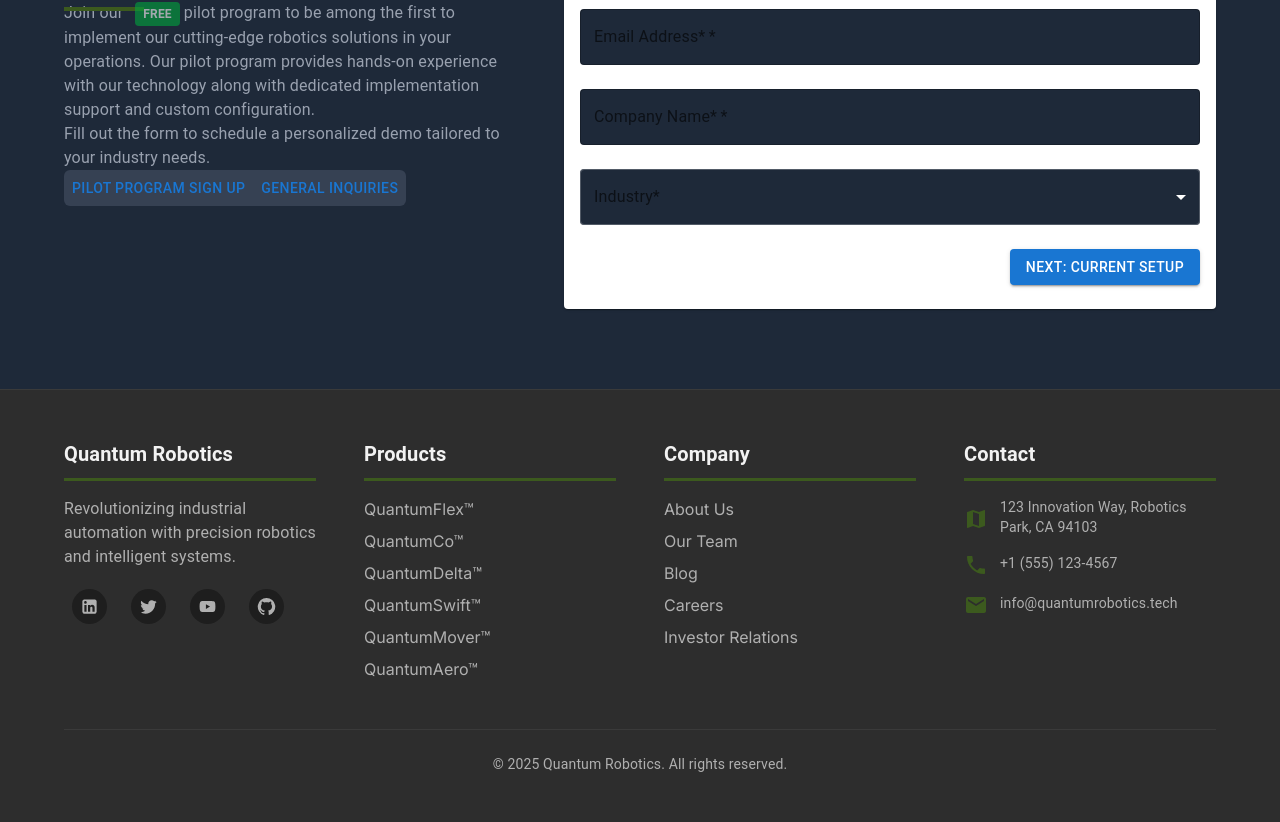
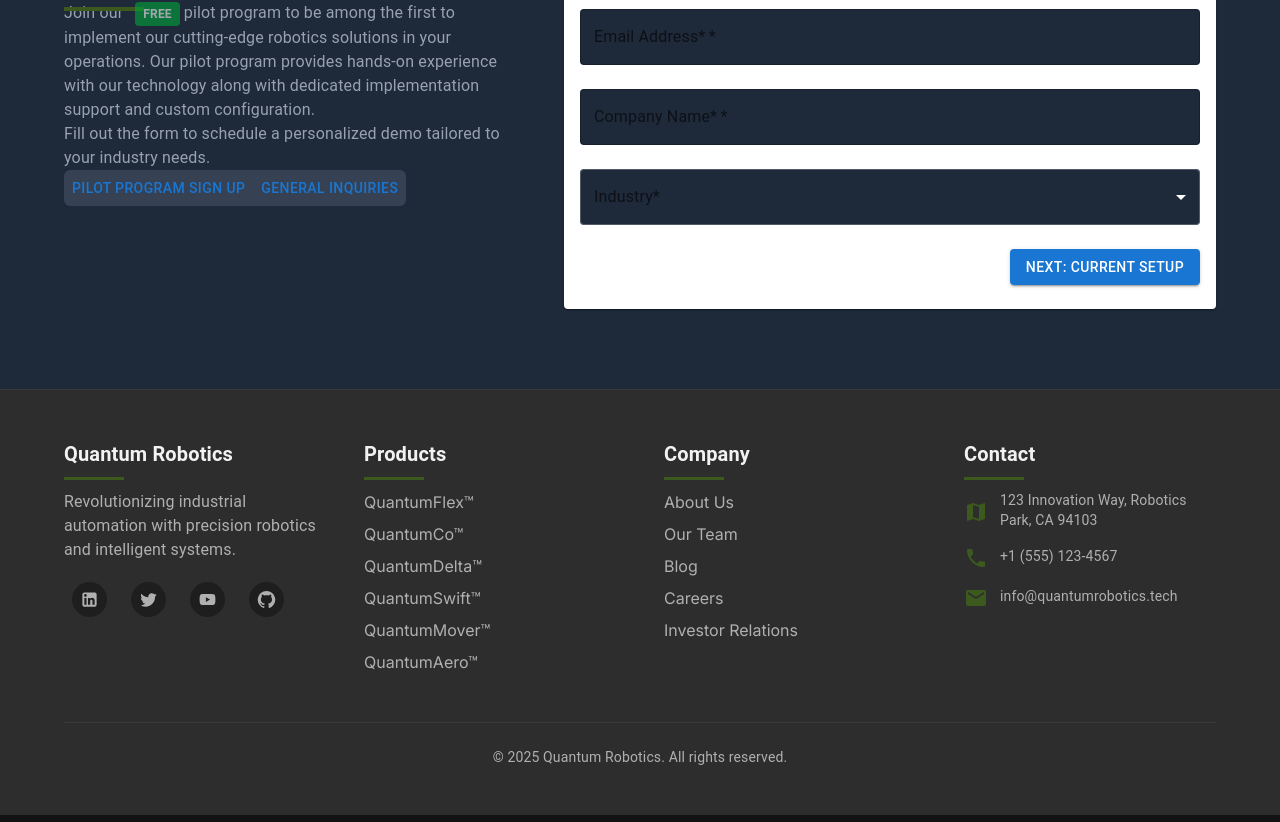
Before and after one commit to Quantum-007/Landing-Page, a Next.js app: page / in a window 1280 px wide. Shown: the part 6201-7023 px from the top of the page. Built offline with nearby package versions, Linux system fonts and the light colour scheme.

Commit message:
Updated Footer

```diff
--- a/src/components/molecultes/Footer.tsx
+++ b/src/components/molecultes/Footer.tsx
@@ -31,13 +31,24 @@ const Footer = () => {
             <Typography
               variant="h6"
               fontWeight="600"
-              className="font-semibold pb-2 text-[#f2f2f2]"
-              sx={{ borderBottomWidth: 3, borderBottomColor: '#3c5a1e' }}
+              className="font-semibold text-[#f2f2f2]"
+              sx={{
+                position: 'relative',
+                '&::after': {
+                  content: '""',
+                  position: 'absolute',
+                  left: 0,
+                  height: '3px',
+                  width: '60px',
+                  bottom: '-10px',
+                  backgroundColor: '#3c5a1e',
+                },
+              }}
             >
               Quantum Robotics
             </Typography>
 
-            <Typography variant="body1" className="text-[#b0b0b0] pt-4">
+            <Typography variant="body1" className="text-[#b0b0b0] pt-5">
               Revolutionizing industrial automation with precision robotics and
               intelligent systems.
             </Typography>
@@ -95,13 +106,24 @@ const Footer = () => {
             <Typography
               variant="h6"
               fontWeight="600"
-              className="font-semibold pb-2 text-[#f2f2f2]"
-              sx={{ borderBottomWidth: 3, borderBottomColor: '#3c5a1e' }}
+              className="font-semibold text-[#f2f2f2]"
+              sx={{
+                position: 'relative',
+                '&::after': {
+                  content: '""',
+                  position: 'absolute',
+                  left: 0,
+                  height: '3px',
+                  width: '60px',
+                  bottom: '-10px',
+                  backgroundColor: '#3c5a1e',
+                },
+              }}
             >
               Products
             </Typography>
 
-            <Box className="space-y-2 mt-4">
+            <Box className="space-y-2 mt-5">
               {[
                 'QuantumFlex™',
                 'QuantumCo™',
@@ -130,13 +152,24 @@ const Footer = () => {
             <Typography
               variant="h6"
               fontWeight="600"
-              className="font-semibold pb-2 text-[#f2f2f2]"
-              sx={{ borderBottomWidth: 3, borderBottomColor: '#3c5a1e' }}
+              className="font-semibold text-[#f2f2f2]"
+              sx={{
+                position: 'relative',
+                '&::after': {
+                  content: '""',
+                  position: 'absolute',
+                  left: 0,
+                  height: '3px',
+                  width: '60px',
+                  bottom: '-10px',
+                  backgroundColor: '#3c5a1e',
+                },
+              }}
             >
               Company
             </Typography>
 
-            <Box className="space-y-2 mt-4">
+            <Box className="space-y-2 mt-5">
               {[
                 { text: 'About Us', href: '#vision-mission' },
                 { text: 'Our Team', href: '#team' },
@@ -164,13 +197,24 @@ const Footer = () => {
             <Typography
               variant="h6"
               fontWeight="600"
-              className="font-semibold pb-2 text-[#f2f2f2]"
-              sx={{ borderBottomWidth: 3, borderBottomColor: '#3c5a1e' }}
+              className="font-semibold text-[#f2f2f2]"
+              sx={{
+                position: 'relative',
+                '&::after': {
+                  content: '""',
+                  position: 'absolute',
+                  left: 0,
+                  height: '3px',
+                  width: '60px',
+                  bottom: '-10px',
+                  backgroundColor: '#3c5a1e',
+                },
+              }}
             >
               Contact
             </Typography>
 
-            <Box className="space-y-3 mt-4">
+            <Box className="space-y-3 mt-5">
               <Box className="flex items-center justify-start gap-3 text-[#b0b0b0]">
                 <MapIcon className="mt-1 text-[#3c5a1e] flex-shrink-0" />
                 <Typography variant="body2">
```
